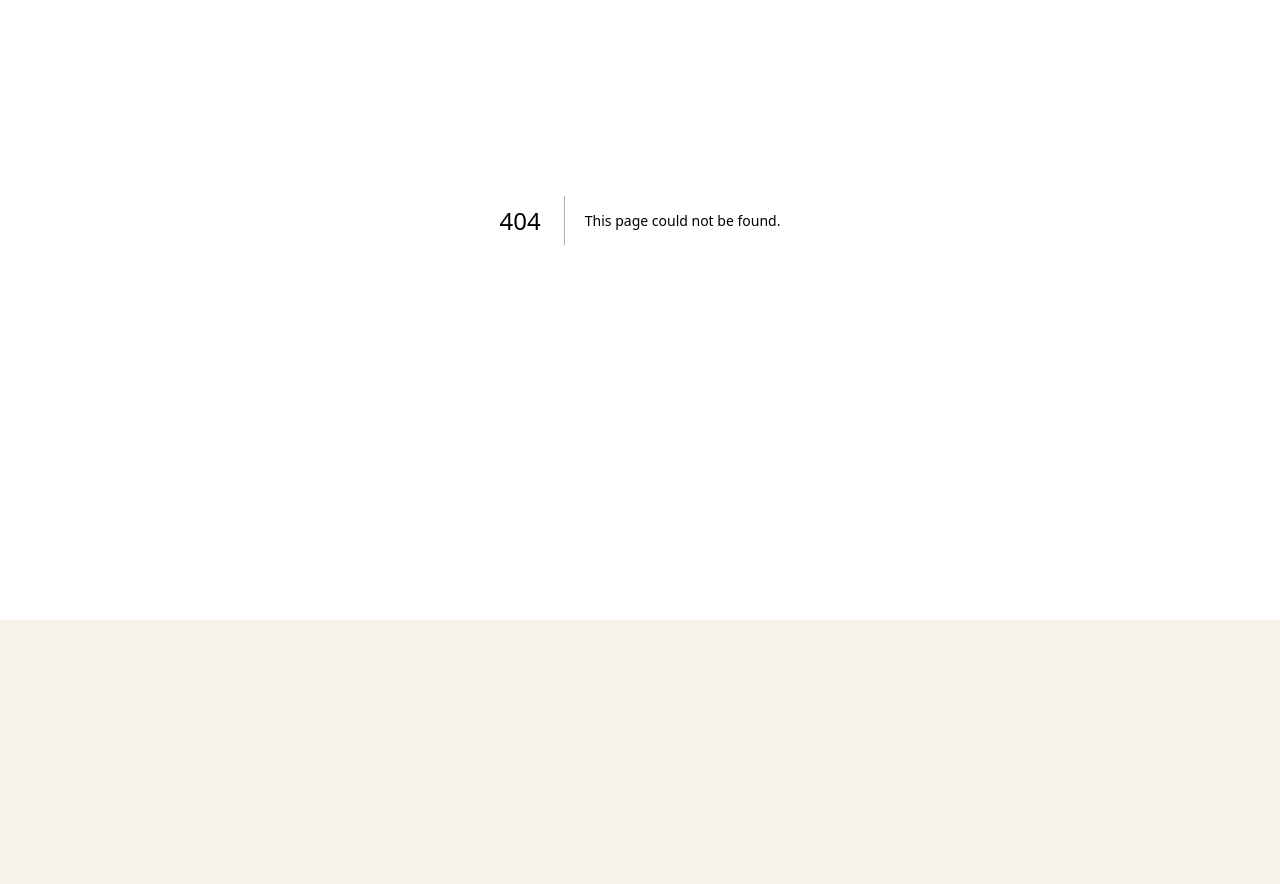
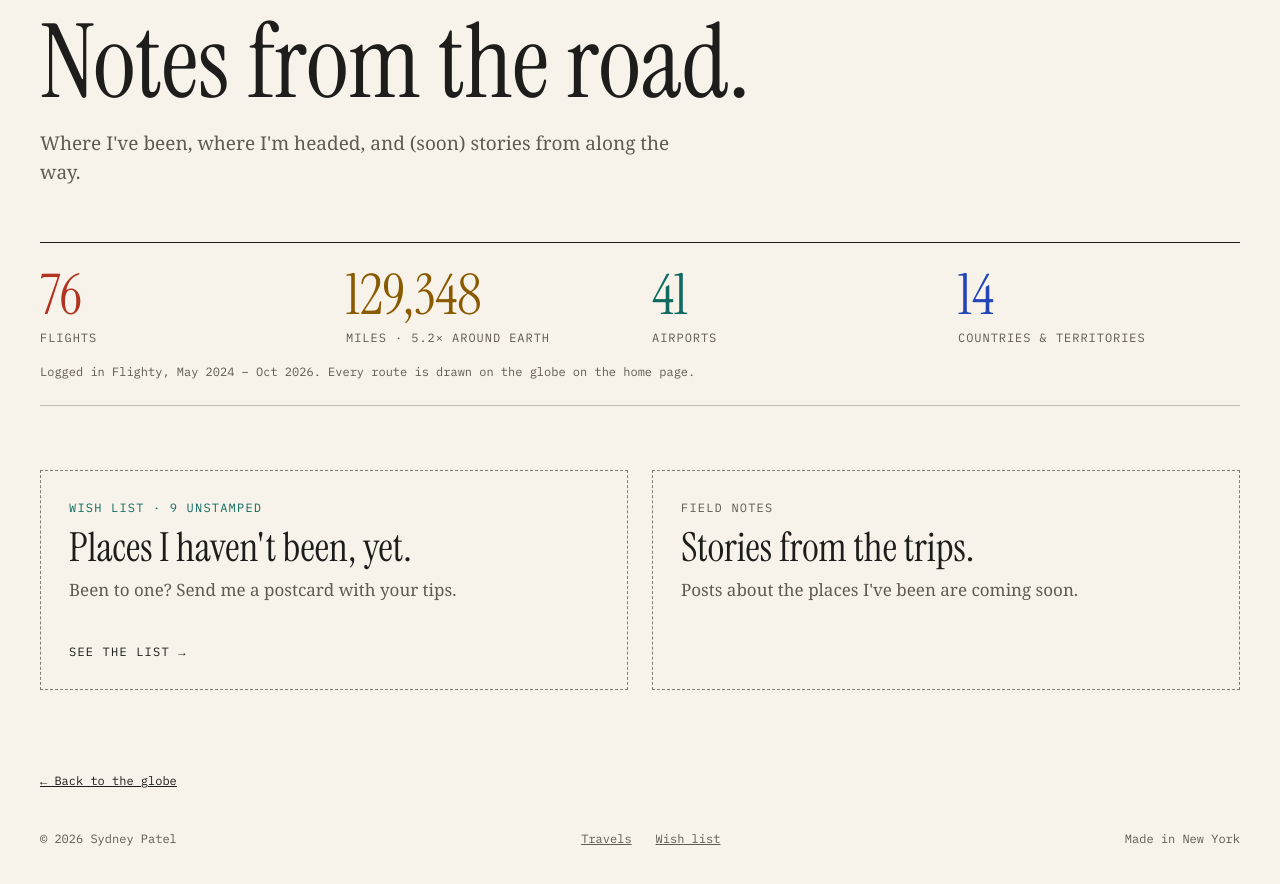
Before and after one commit to sydneypatel/personal-website, a Next.js app: page /travels in a window 1280 px wide. Before the commit this address had no page. Shown: the part 180-1064 px from the top of the page. Before the commit the page ends 800 px from the top, so only its background shows below. Built offline with nearby package versions, Linux system fonts and the light colour scheme.

Commit message:
refactoring site information

```diff
--- a/app/globals.css
+++ b/app/globals.css
@@ -28,7 +28,7 @@
   --font-mono: "IBM Plex Mono", ui-monospace, monospace;
 
   --gutter: 40px;
-  --header-h: 92px;
+  --header-h: 72px;
 }
 
 /* High-contrast mode from the Accessibility menu. */
--- /dev/null
+++ b/app/travels/page.tsx
@@ -0,0 +1,46 @@
+import type { Metadata } from "next";
+import Link from "next/link";
+import { SiteHeader } from "@/components/SiteHeader";
+import { FlightStats, SiteFooter } from "@/components/sections/Sections";
+import { wishlist } from "@/data/wishlist";
+import { palette } from "@/lib/colors";
+import s from "@/components/sections/sections.module.css";
+
+export const metadata: Metadata = {
+  title: "Travels — Sydney Patel",
+  description: "Where I've been, where I'm headed, and notes from along the way.",
+};
+
+export default function TravelsPage() {
+  return (
+    <>
+      <SiteHeader page="travels" />
+      <main id="main" className="container" style={{ paddingTop: 96, paddingBottom: 48 }}>
+        <p className="mono-label" style={{ color: palette.nyc.ink, margin: "0 0 12px" }}>Travels</p>
+        <h1 className={s.bigH2} style={{ marginBottom: 18 }}>Notes from the road.</h1>
+        <p className={s.lede}>Where I&apos;ve been, where I&apos;m headed, and (soon) stories from along the way.</p>
+
+        <FlightStats />
+
+        <div className={s.travelCards}>
+          <Link href="/wishlist" className={s.travelCard}>
+            <span className="mono-label" style={{ color: palette.australia.ink }}>Wish list · {wishlist.length} unstamped</span>
+            <h2 className={s.travelCardTitle}>Places I haven&apos;t been, yet.</h2>
+            <p className={s.cardBody}>Been to one? Send me a postcard with your tips.</p>
+            <span className="mono-label" style={{ marginTop: "auto" }}>See the list →</span>
+          </Link>
+          <div className={s.travelCard}>
+            <span className="mono-label" style={{ color: "var(--muted)" }}>Field notes</span>
+            <h2 className={s.travelCardTitle}>Stories from the trips.</h2>
+            <p className={s.cardBody}>Posts about the places I&apos;ve been are coming soon.</p>
+          </div>
+        </div>
+
+        <div style={{ marginTop: 72 }}>
+          <Link href="/" style={{ fontFamily: "var(--font-mono)", fontSize: 12, padding: "10px 0", display: "inline-block" }}>← Back to the globe</Link>
+          <SiteFooter />
+        </div>
+      </main>
+    </>
+  );
+}
--- a/app/wishlist/page.tsx
+++ b/app/wishlist/page.tsx
@@ -2,8 +2,8 @@ import type { Metadata } from "next";
 import Link from "next/link";
 import { SiteHeader } from "@/components/SiteHeader";
 import { WishList } from "@/components/wishlist/WishList";
+import { SiteFooter } from "@/components/sections/Sections";
 import { wishlist } from "@/data/wishlist";
-import { site } from "@/data/site";
 import { palette } from "@/lib/colors";
 
 export const metadata: Metadata = {
@@ -26,12 +26,10 @@ export default function WishListPage() {
           Been to one of these? I&apos;d genuinely love to hear about it: where to eat, who to meet, what surprised you.
         </p>
         <WishList />
-        <footer
-          style={{ marginTop: 72, paddingTop: 20, borderTop: "1px solid rgba(30,29,27,0.25)", display: "flex", flexWrap: "wrap", justifyContent: "space-between", gap: "8px 24px", fontFamily: "var(--font-mono)", fontSize: 12, color: "var(--muted)" }}
-        >
-          <Link href="/" style={{ padding: "10px 0" }}>← Back to the globe</Link>
-          <span style={{ padding: "10px 0" }}>© {new Date().getFullYear()} {site.name}</span>
-        </footer>
+        <div style={{ marginTop: 72 }}>
+          <Link href="/" style={{ fontFamily: "var(--font-mono)", fontSize: 12, padding: "10px 0", display: "inline-block" }}>← Back to the globe</Link>
+          <SiteFooter />
+        </div>
       </main>
     </>
   );
--- a/components/SiteHeader.module.css
+++ b/components/SiteHeader.module.css
@@ -137,44 +137,6 @@
   left: 21px;
 }
 
-.currently {
-  border-top: 1px solid rgba(30, 29, 27, 0.14);
-}
-.currentlyRow {
-  max-width: 1440px;
-  margin: 0 auto;
-  padding: 7px var(--gutter);
-  display: flex;
-  flex-wrap: wrap;
-  align-items: center;
-  gap: 4px 22px;
-  font-family: var(--font-mono);
-  font-size: 12px;
-  letter-spacing: 0.04em;
-}
-.currentlyLabel {
-  display: inline-flex;
-  align-items: center;
-  gap: 8px;
-  color: var(--c-open);
-}
-.blink {
-  width: 8px;
-  height: 8px;
-  border-radius: 999px;
-  background: var(--c-open);
-  animation: blink 2s ease-in-out infinite;
-}
-@keyframes blink {
-  0%,
-  100% {
-    opacity: 1;
-  }
-  50% {
-    opacity: 0.35;
-  }
-}
-
 .menuBtn {
   display: none;
 }
@@ -220,16 +182,4 @@
     margin-top: 8px;
     box-shadow: none;
   }
-  .currentlyRow {
-    flex-wrap: nowrap;
-    overflow: hidden;
-    white-space: nowrap;
-  }
-  .currentlyRow > span:nth-child(n + 3) {
-    display: none;
-  }
-  .currentlyRow > span:nth-child(2) {
-    overflow: hidden;
-    text-overflow: ellipsis;
-  }
 }
--- a/components/SiteHeader.tsx
+++ b/components/SiteHeader.tsx
@@ -8,7 +8,7 @@ import { newTab } from "@/lib/links";
 import { useA11y } from "./A11yProvider";
 import s from "./SiteHeader.module.css";
 
-type Props = { page: "home" | "wishlist" };
+type Props = { page: "home" | "wishlist" | "travels" };
 
 export function SiteHeader({ page }: Props) {
   const { calm, contrast, setCalm, setContrast } = useA11y();
@@ -61,9 +61,6 @@ export function SiteHeader({ page }: Props) {
           <a className={s.link} href={anchor("itinerary")}>Itinerary</a>
           <a className={s.link} href={anchor("postcards")}>Postcards</a>
           <a className={s.link} href={anchor("flightlog")}>Flight log</a>
-          <Link className={s.link} href="/wishlist" aria-current={page === "wishlist" ? "page" : undefined}>
-            Wish list
-          </Link>
           <a className={s.link} href={site.links.github} {...newTab(site.links.github)}>GitHub ↗</a>
 
           <div className={s.a11yWrap} ref={wrapRef}>
@@ -93,21 +90,6 @@ export function SiteHeader({ page }: Props) {
         </nav>
       </div>
 
-      {home && (
-        <div className={s.currently}>
-          <div className={s.currentlyRow}>
-            <span className={`${s.currentlyLabel} mono-label`}>
-              <span className={s.blink} aria-hidden="true" />
-              Currently
-            </span>
-            {site.currently.map((c) => (
-              <span key={c.label}>
-                <span style={{ color: palette[c.color].ink }}>{c.label} ·</span> {c.text}
-              </span>
-            ))}
-          </div>
-        </div>
-      )}
     </header>
   );
 }
--- a/components/sections/Sections.tsx
+++ b/components/sections/Sections.tsx
@@ -1,3 +1,4 @@
+import Link from "next/link";
 import flights from "@/data/flights.json";
 import { projects, route } from "@/data/projects";
 import { site } from "@/data/site";
@@ -12,6 +13,20 @@ export function Postcards() {
         <p className="mono-label" style={{ color: palette.boston.ink, margin: "0 0 12px" }}>Postcards</p>
         <h2 className={s.h2}>Things I&apos;ve built</h2>
         <p className={s.lede}>Souvenirs from the trip so far. Apps I&apos;ve shipped solo, and projects built with teams.</p>
+        <div className={s.currently}>
+          <span className={`mono-label ${s.currentlyLabel}`}>
+            <span className={s.blink} aria-hidden="true" />
+            Currently
+          </span>
+          <ul className={s.currentlyList}>
+            {site.currently.map((c) => (
+              <li key={c.label}>
+                <span className="mono-label" style={{ color: palette[c.color].ink }}>{c.label}</span>
+                <span>{c.text}</span>
+              </li>
+            ))}
+          </ul>
+        </div>
         <div className={s.cards}>
           {projects.map((p) => (
             <article key={p.name} className={s.card}>
@@ -36,7 +51,8 @@ export function Postcards() {
   );
 }
 
-export function FlightLog() {
+/** Flight totals from Flighty. Lives on the Travels page. */
+export function FlightStats() {
   const st = flights.stats;
   const month = (ym: string) => new Date(`${ym}-15`).toLocaleDateString("en-US", { month: "short", year: "numeric" });
   const stats = [
@@ -45,6 +61,24 @@ export function FlightLog() {
     { n: String(st.airports), label: "Airports", color: palette.australia.ink },
     { n: String(st.countries), label: "Countries & territories", color: palette.nyc.ink },
   ];
+  return (
+    <div className={s.statsWrap}>
+      <div className={s.stats}>
+        {stats.map((x) => (
+          <div key={x.label}>
+            <div className={s.statN} style={{ color: x.color }}>{x.n}</div>
+            <div className={`mono-label ${s.statLabel}`}>{x.label}</div>
+          </div>
+        ))}
+      </div>
+      <p className={s.statNote}>
+        Logged in Flighty, {month(st.from)} – {month(st.to)}. Every route is drawn on the globe on the home page.
+      </p>
+    </div>
+  );
+}
+
+export function FlightLog() {
   return (
     <section id="flightlog" className={`${s.section} ${s.deep}`}>
       <div className="container">
@@ -55,20 +89,6 @@ export function FlightLog() {
             <p className={s.lede} style={{ margin: 0 }}>Every stop, every role, in the order I flew it.</p>
           </div>
           <a href={site.links.resume} className="pill pill--ink" {...newTab(site.links.resume)}>Download résumé (PDF) ↓</a>
-        </div>
-
-        <div className={s.statsWrap}>
-          <div className={s.stats}>
-            {stats.map((x) => (
-              <div key={x.label}>
-                <div className={s.statN} style={{ color: x.color }}>{x.n}</div>
-                <div className={`mono-label ${s.statLabel}`}>{x.label}</div>
-              </div>
-            ))}
-          </div>
-          <p className={s.statNote}>
-            Logged in Flighty, {month(st.from)} – {month(st.to)}. Every route is drawn on the globe up top.
-          </p>
         </div>
 
         <div className={s.route}>
@@ -119,11 +139,22 @@ export function Contact() {
           <a href={site.links.linkedin} {...newTab(site.links.linkedin)}>LinkedIn ↗</a>
           <a href={site.links.resume} {...newTab(site.links.resume)}>Résumé ↓</a>
         </div>
-        <footer className={s.footer}>
-          <span>© {new Date().getFullYear()} {site.name}</span>
-          <span>Made in New York</span>
-        </footer>
+        <SiteFooter />
       </div>
     </section>
   );
 }
+
+/** Footer shared by every page. Travels and the wish list are linked from here. */
+export function SiteFooter() {
+  return (
+    <footer className={s.footer}>
+      <span>© {new Date().getFullYear()} {site.name}</span>
+      <nav aria-label="More" className={s.footerLinks}>
+        <Link href="/travels">Travels</Link>
+        <Link href="/wishlist">Wish list</Link>
+      </nav>
+      <span>Made in New York</span>
+    </footer>
+  );
+}
--- a/components/sections/sections.module.css
+++ b/components/sections/sections.module.css
@@ -27,6 +27,54 @@
   line-height: 1.5;
   color: var(--muted);
   max-width: 640px;
+}
+
+/* Currently (inside Postcards) */
+.currently {
+  display: flex;
+  flex-wrap: wrap;
+  align-items: baseline;
+  gap: 12px 32px;
+  margin: -24px 0 48px;
+  padding: 18px 0;
+  border-top: 1px solid var(--rule);
+  border-bottom: 1px solid var(--rule);
+}
+.currentlyLabel {
+  display: inline-flex;
+  align-items: center;
+  gap: 8px;
+  color: var(--c-open);
+}
+.blink {
+  width: 8px;
+  height: 8px;
+  border-radius: 999px;
+  background: var(--c-open);
+  animation: blink 2s ease-in-out infinite;
+}
+@keyframes blink {
+  0%,
+  100% {
+    opacity: 1;
+  }
+  50% {
+    opacity: 0.35;
+  }
+}
+.currentlyList {
+  list-style: none;
+  margin: 0;
+  padding: 0;
+  display: flex;
+  flex-wrap: wrap;
+  gap: 10px 32px;
+  font-size: 17px;
+}
+.currentlyList li {
+  display: flex;
+  align-items: baseline;
+  gap: 10px;
 }
 
 /* Postcards */
@@ -103,7 +151,7 @@
   justify-content: space-between;
   align-items: flex-end;
   gap: 24px;
-  margin-bottom: 40px;
+  margin-bottom: 64px;
 }
 .statsWrap {
   margin-bottom: 64px;
@@ -210,6 +258,33 @@
   line-height: 1.15;
 }
 
+/* Travels page */
+.travelCards {
+  display: grid;
+  grid-template-columns: repeat(2, minmax(0, 1fr));
+  gap: 24px;
+}
+.travelCard {
+  display: flex;
+  flex-direction: column;
+  gap: 10px;
+  min-height: 220px;
+  padding: 28px;
+  text-decoration: none;
+  border: 1.5px dashed rgba(30, 29, 27, 0.55);
+}
+a.travelCard:hover {
+  color: var(--ink);
+  background: var(--card);
+}
+.travelCardTitle {
+  margin: 0;
+  font-family: var(--font-display);
+  font-weight: 400;
+  font-size: 40px;
+  line-height: 1;
+}
+
 /* Contact */
 .contactLinks {
   display: flex;
@@ -228,6 +303,7 @@
 .footer {
   display: flex;
   flex-wrap: wrap;
+  align-items: center;
   justify-content: space-between;
   gap: 8px 24px;
   padding-top: 20px;
@@ -247,3 +323,18 @@
     font-size: 44px;
   }
 }
+
+.footerLinks {
+  display: flex;
+  gap: 4px 24px;
+}
+.footerLinks a {
+  padding: 10px 0;
+  color: var(--muted);
+}
+
+@media (max-width: 820px) {
+  .travelCards {
+    grid-template-columns: minmax(0, 1fr);
+  }
+}
--- a/data/site.ts
+++ b/data/site.ts
@@ -43,7 +43,7 @@ export const chapters: Chapter[] = [
     color: "boston",
     nav: "Boston",
     kicker: "Boston, Massachusetts · 42.36° N, 71.06° W",
-    headline: ["I grew up in ", "Boston", "."],
+    headline: ["I grew up outside of ", "Boston", "."],
     body: "Home base, and the first pin on the map. (Go Pats.)",
     view: [-46, 28],
     place: { name: "Boston", at: [-71.06, 42.36] },
```
